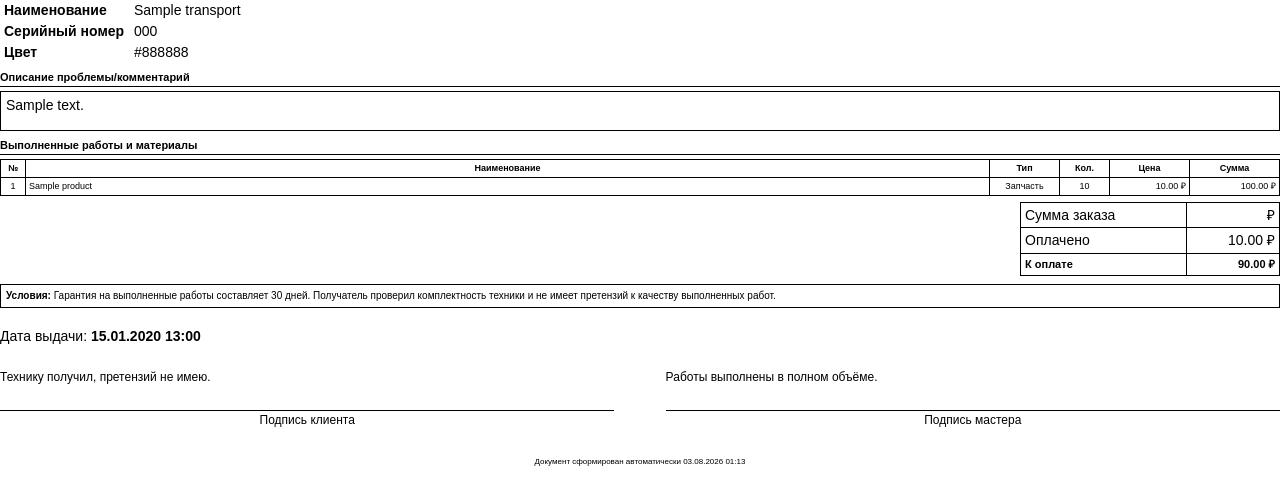
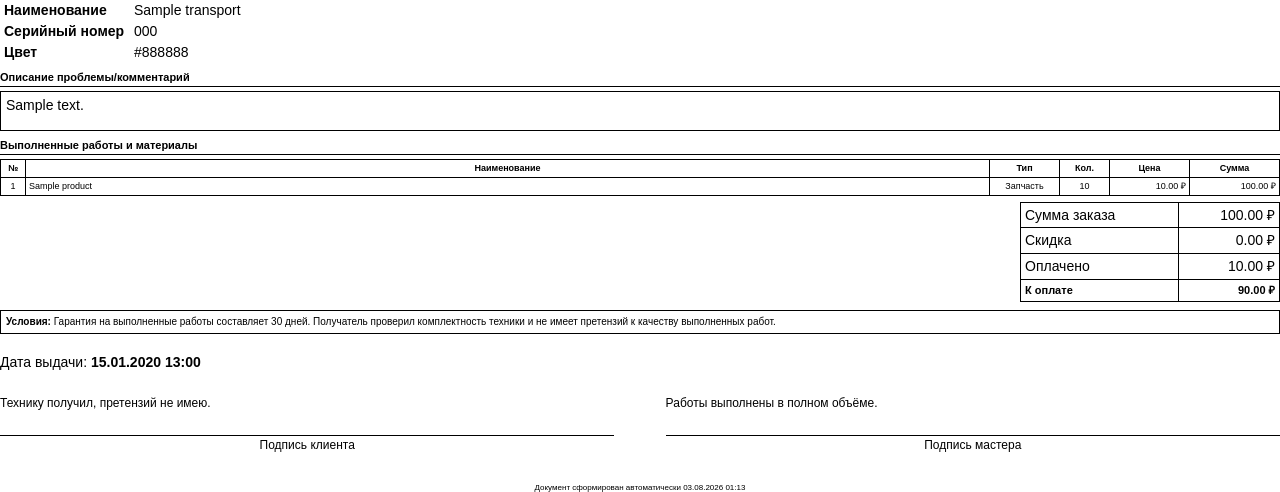
Before and after one commit to errLOL/bike_workshop_crm, a Django app: page /order/1/print/ in a window 1280 px wide. Shown: the part 467-959 px from the top of the page. Before the commit the page ends 933 px from the top, so only its background shows below. Run offline with Django 5.2, Linux system fonts and the light colour scheme; a user stored in the database is signed in; tables that the repository leaves empty hold one stand-in row (values such as "Sample post"); parts of the project's set-up code (start-up, migrations or seed data) failed here and were passed over.

Commit message:
fix bugs

```diff
--- a/inventorymanager/templates/inventorymanager/order_print.html
+++ b/inventorymanager/templates/inventorymanager/order_print.html
@@ -359,10 +359,15 @@ table {
         <tr>
             <td>Сумма заказа</td>
             <td class="text-right">
-                {{ order.total_amount|floatformat:2 }} ₽
+                {{ order.total|floatformat:2 }} ₽
             </td>
         </tr>
-
+        <tr>
+            <td>Скидка</td>
+            <td class="text-right">
+                {{ order.total_discount|floatformat:2|default:0 }} ₽
+            </td>
+        </tr>
         <tr>
             <td>Оплачено</td>
             <td class="text-right">
--- a/inventorymanager/views.py
+++ b/inventorymanager/views.py
@@ -1555,7 +1555,8 @@ def change_order_status(request, order_id):
     if order.status not in ("in_work", "ready") and status == "issued":
         messages.error(request, 'Переведите заказ в статус "Готов".')
         return redirect('order_detail', order_id=order.id)
-    if status == 'in_work'  and order.status in ('accepted', 'waiting_spareparts'):
+
+    if status in ('in_work', 'ready')  and order.status in ('accepted', 'waiting_spareparts'):
         with transaction.atomic():
             missing_parts = []
             for item in order.order_items.all():
```
